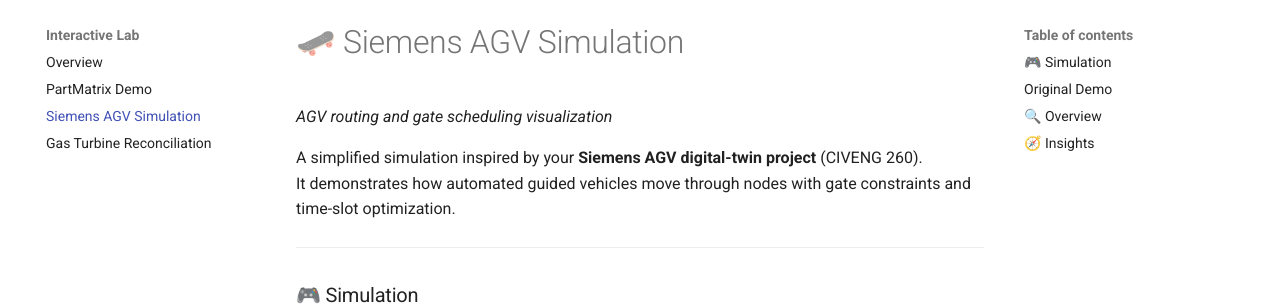
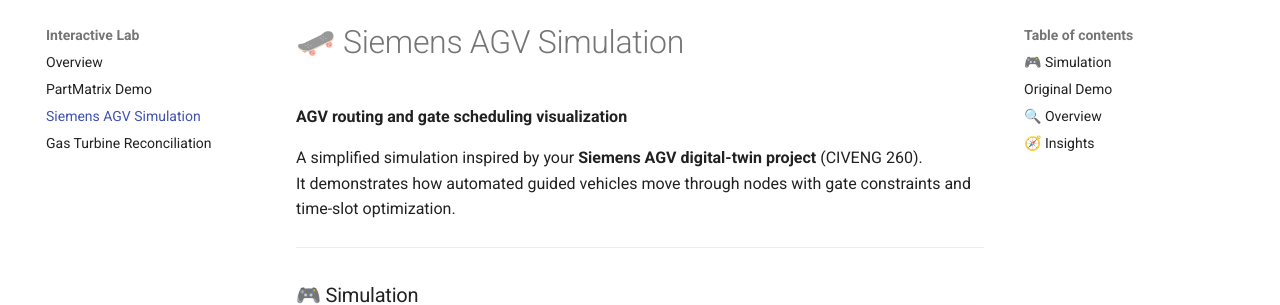
Before and after one commit to alvvvli/alvin-site, an MkDocs documentation site: the page built from docs/lab/agv.md, in a window 1280 px wide. Shown: the part 124-429 px from the top of the page. Built offline with MkDocs 1.6.1 and Material for MkDocs 9.7.7, drawn with Linux system fonts in a browser that asks for light colours.

Commit message:
Update agv.md

```diff
--- a/docs/lab/agv.md
+++ b/docs/lab/agv.md
@@ -1,5 +1,5 @@
 # 🛹 Siemens AGV Simulation
-_AGV routing and gate scheduling visualization_
+**AGV routing and gate scheduling visualization**
 
 A simplified simulation inspired by your **Siemens AGV digital-twin project** (CIVENG 260).
 It demonstrates how automated guided vehicles move through nodes with gate constraints and time-slot optimization.
```
